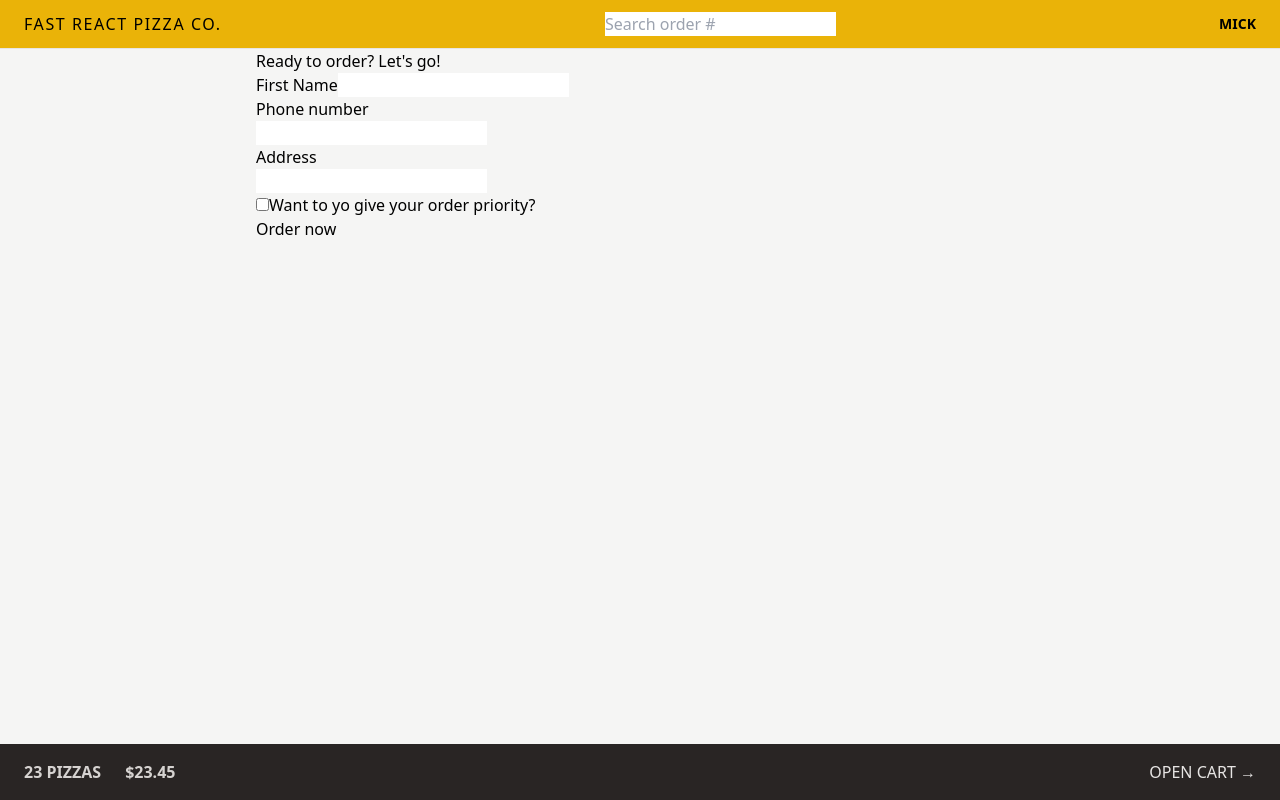
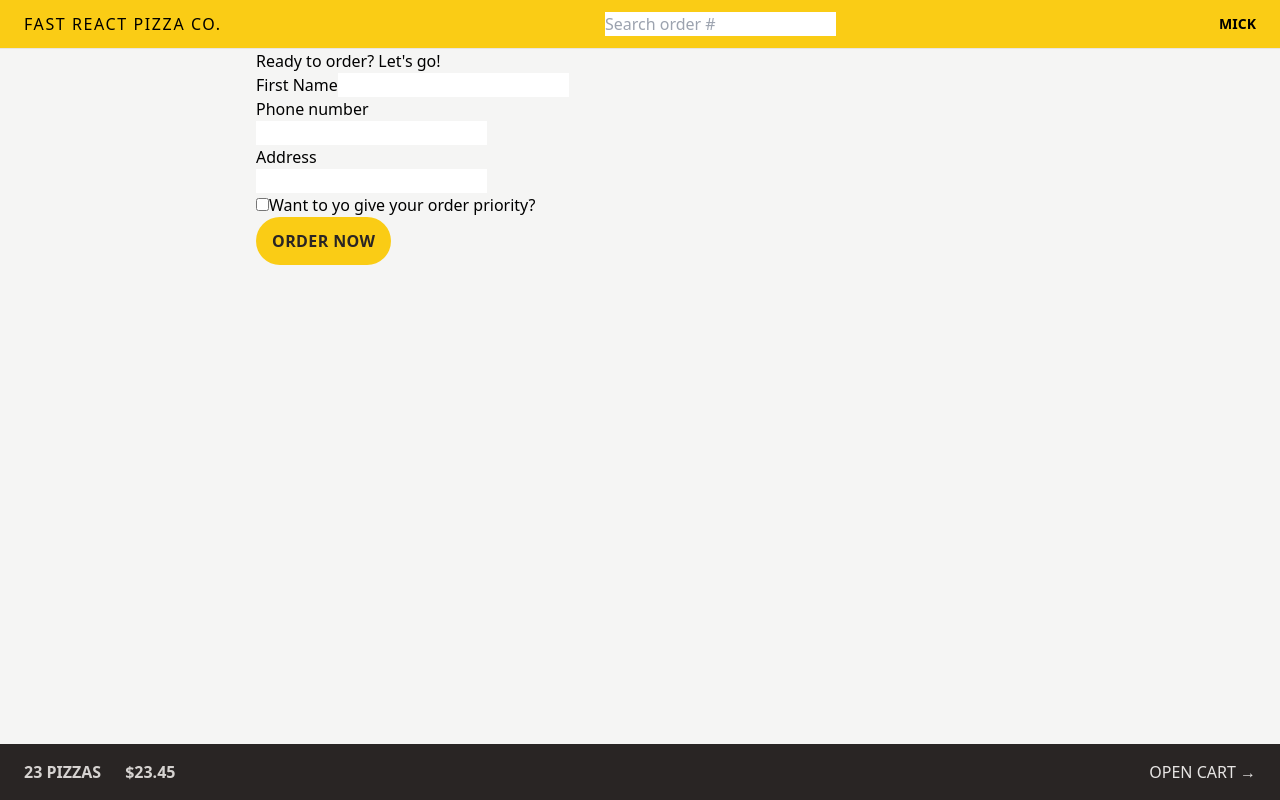
Before and after one commit to mickrubashkin/fast-react-pizza, a React (Vite) app: page /order/new in a window 1280 px wide. Built offline with nearby package versions, Linux system fonts and the light colour scheme.

Commit message:
Add some button styles

```diff
--- a/src/features/cart/Cart.jsx
+++ b/src/features/cart/Cart.jsx
@@ -1,4 +1,4 @@
-import { Link } from 'react-router-dom';
+import { Link } from 'react-router-dom'
 
 const fakeCart = [
   {
@@ -22,14 +22,19 @@
     unitPrice: 15,
     totalPrice: 15,
   },
-];
+]
 
 function Cart() {
-  const cart = fakeCart;
+  const cart = fakeCart
 
   return (
     <div>
-      <Link to="/menu">&larr; Back to menu</Link>
+      <Link
+        to="/menu"
+        className="text-sm text-blue-500 hover:text-blue-600 hover:underline"
+      >
+        &larr; Back to menu
+      </Link>
 
       <h2>Your cart, %NAME%</h2>
 
@@ -38,7 +43,7 @@
         <button>Clear cart</button>
       </div>
     </div>
-  );
+  )
 }
 
-export default Cart;
+export default Cart
--- a/src/features/order/CreateOrder.jsx
+++ b/src/features/order/CreateOrder.jsx
@@ -11,7 +11,7 @@
 // https://uibakery.io/regex-library/phone-number
 const isValidPhone = (str) =>
   /^\+?\d{1,4}?[-.\s]?\(?\d{1,3}?\)?[-.\s]?\d{1,4}[-.\s]?\d{1,4}[-.\s]?\d{1,9}$/.test(
-    str
+    str,
   )
 
 const fakeCart = [
@@ -86,7 +86,10 @@
 
         <div>
           <input type="hidden" name="cart" value={JSON.stringify(cart)} />
-          <button disabled={isSubmitting}>
+          <button
+            disabled={isSubmitting}
+            className="inline-block rounded-full bg-yellow-400 px-4 py-3  font-semibold uppercase tracking-wide text-stone-800 transition-colors duration-300 hover:bg-yellow-300 focus:bg-yellow-300 focus:outline-none focus:ring focus:ring-yellow-300 focus:ring-offset-2 disabled:cursor-not-allowed"
+          >
             {isSubmitting ? 'Placing order...' : 'Order now'}
           </button>
         </div>
--- a/src/ui/Header.jsx
+++ b/src/ui/Header.jsx
@@ -5,7 +5,7 @@
 
 export default function Header() {
   return (
-    <header className="flex items-center justify-between border-b border-stone-200 bg-yellow-500 px-4 py-3 uppercase sm:px-6">
+    <header className="flex items-center justify-between border-b border-stone-200 bg-yellow-400 px-4 py-3 uppercase sm:px-6">
       <Link to="/" className="tracking-widest">
         Fast React Pizza Co.
       </Link>
```
